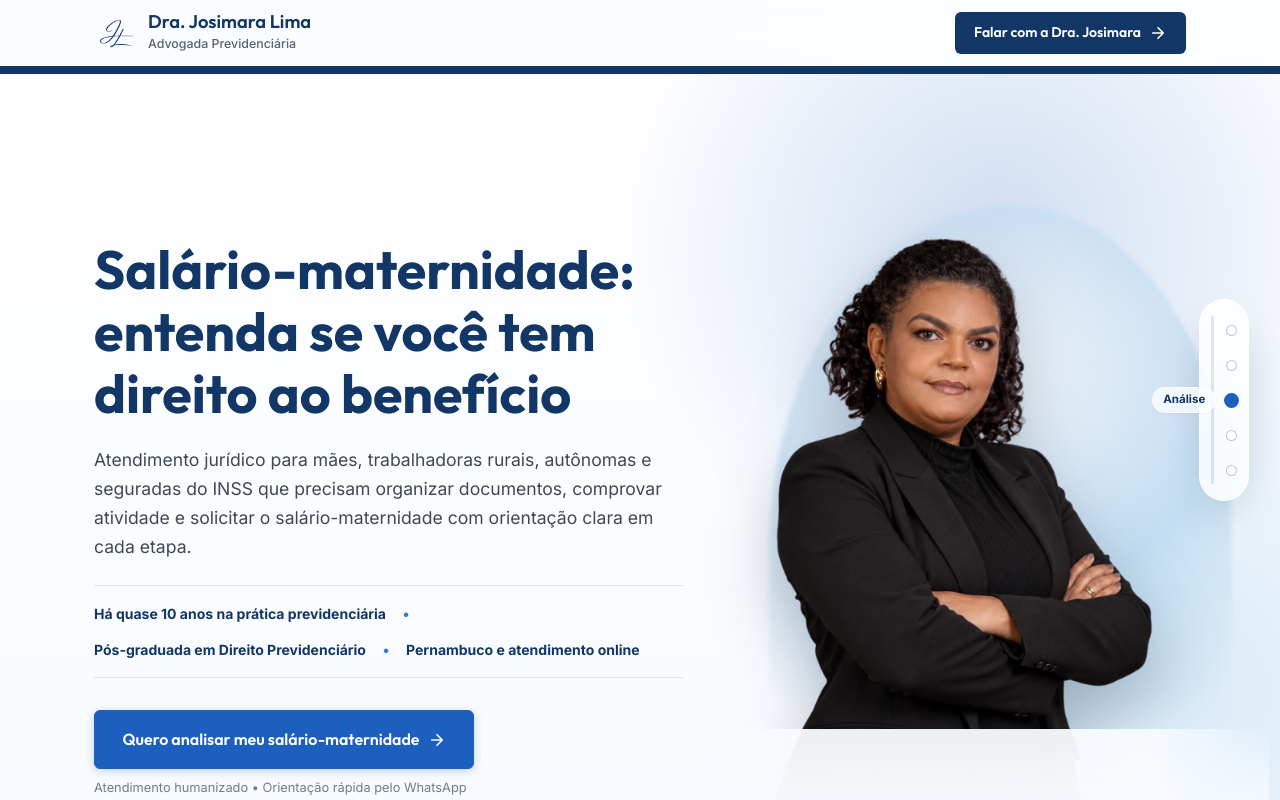
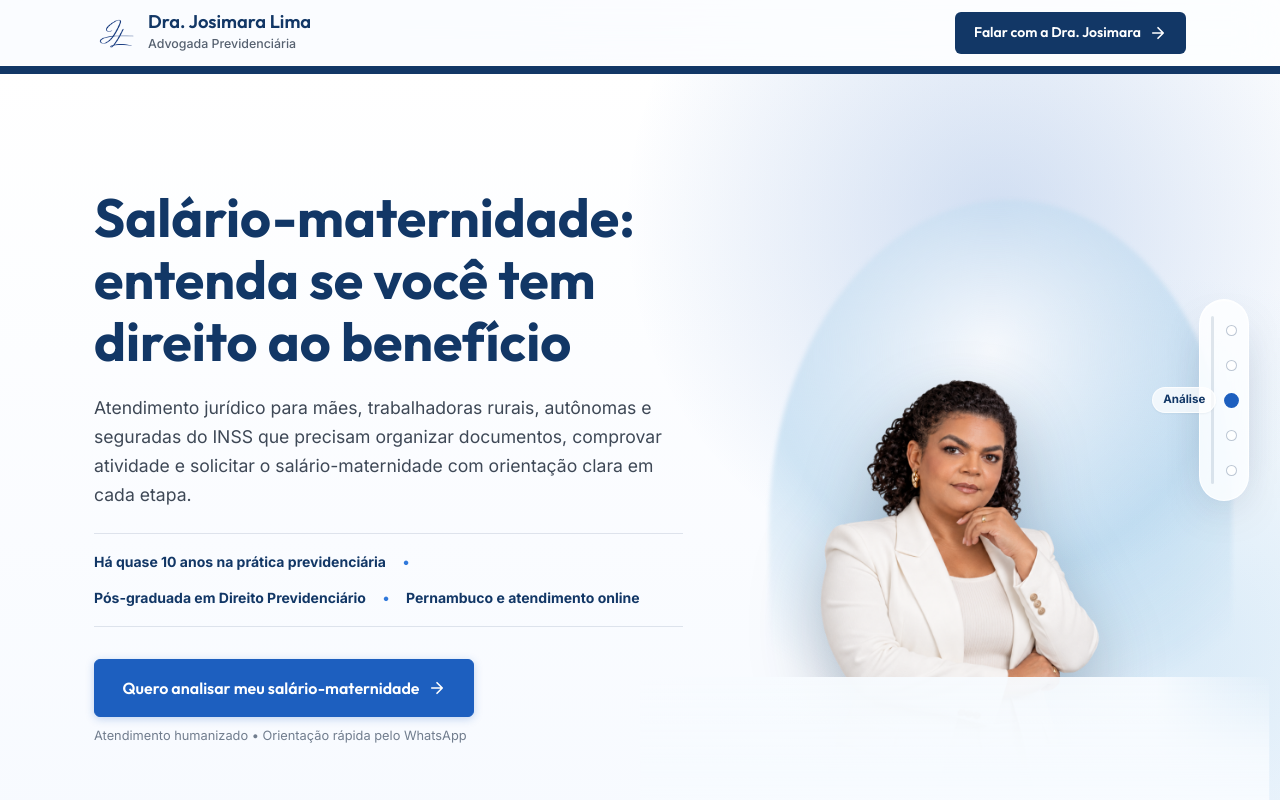
Before and after one commit to Reinatofarias/advjosimaralima, a Next.js app: page / in a window 1280 px wide. Shown: the top 800 px of the page. Built offline with nearby package versions, Linux system fonts and the light colour scheme; no server answers.

Commit message:
Atualiza hero e adiciona imagem

```diff
--- a/src/components/sections/Hero/Hero.tsx
+++ b/src/components/sections/Hero/Hero.tsx
@@ -40,10 +40,10 @@ export const Hero: React.FC = () => {
             <div className={styles.portraitFrame}>
               <div className={styles.innerMat}>
                 <Image
-                  src="/pictures/3-hero-cropped.png"
+                  src="/pictures/7.png"
                   alt="Dra. Josimara Lima, advogada previdenciária"
-                  width={578}
-                  height={914}
+                  width={1080}
+                  height={1350}
                   className={styles.photoImage}
                   priority
                   sizes="(max-width: 992px) 520px, 620px"
```
Also changed, not shown: public/pictures/7.png (added).
